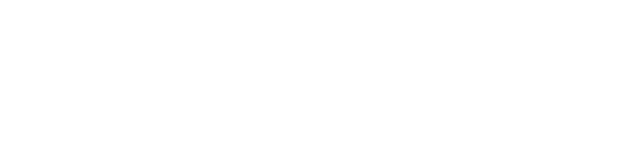
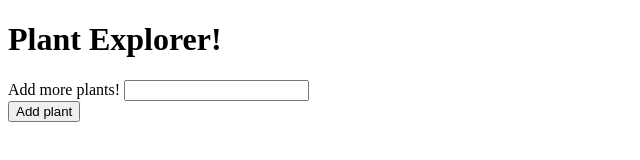
Before and after one commit to baileymbeck/giphyAPI, a plain HTML site: page index.html in a window 1280 px wide. Shown: the whole page, without its empty margins (0-640 px from the left). Drawn offline with nearby package versions, Linux system fonts and the light colour scheme.

Commit message:
added init html

```diff
--- a/index.html
+++ b/index.html
@@ -7,7 +7,26 @@
     <title>giphyAPI</title>
 </head>
 <body>
+    <div class="container">
+        <h1>Plant Explorer!</h1>
 
+    <!-- additional gif buttons will populate here -->
+        <div id="buttons-view"></div>
+
+    <!-- form to add more plants -->
+        <form id="plant-form">
+            <label for="plant-input">Add more plants!</label>
+            <input type="text" id="plant-input">
+            <br>
+    <!-- Button triggers new movie to be added -->
+        <input id="add-plant" type="submit" value="Add plant">
+            </form>
+
+    <!-- Plants here -->
+        <div id="plant-view"></div>
+
+
+    </div>
 
 
 
```
